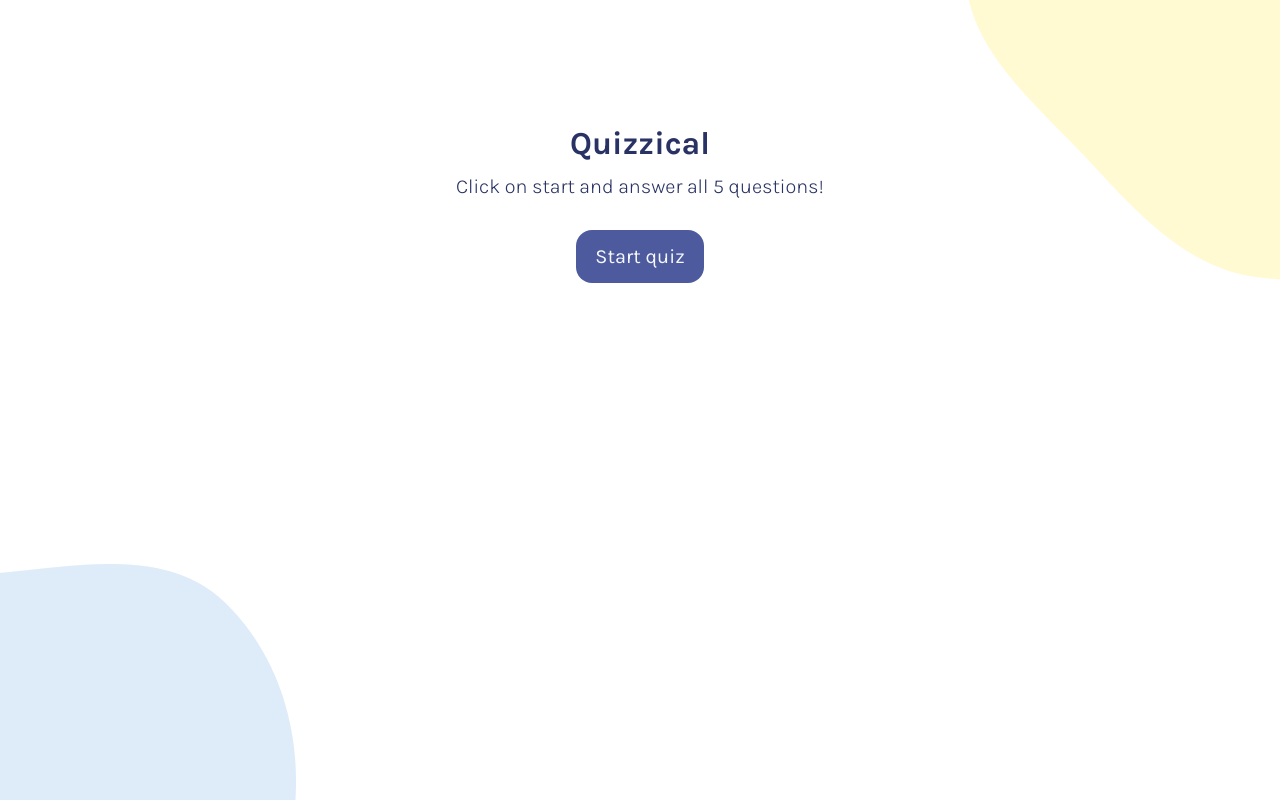
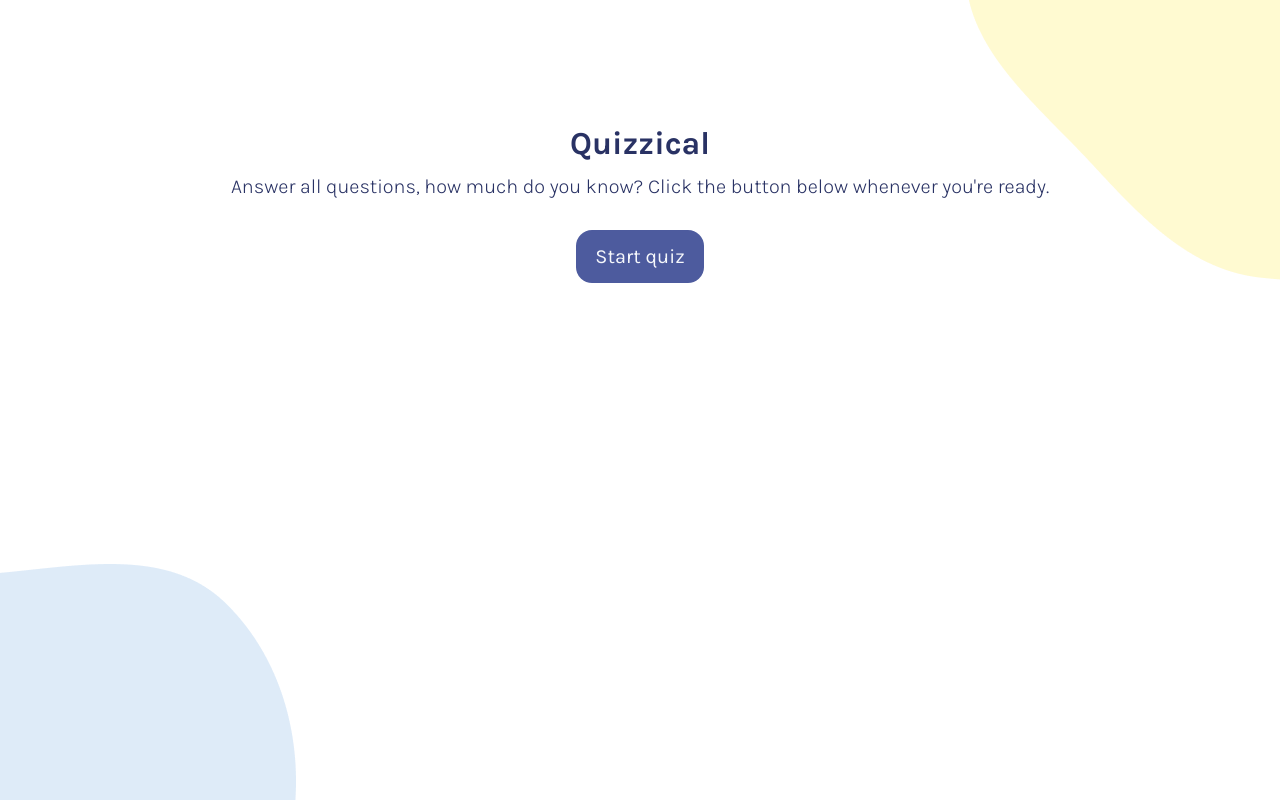
Before and after one commit to Unikv1/quizzical-react-fd, a React (Vite) app: page / in a window 1280 px wide. Built offline with nearby package versions, Linux system fonts and the light colour scheme.

Commit message:
fixed description

```diff
--- a/src/components/App.jsx
+++ b/src/components/App.jsx
@@ -143,7 +143,7 @@ function App() {
       {!start && (
         <>
           <h1 className='quizzical--title'> Quizzical </h1>
-          <h2 className='quizzical--description'> Click on start and answer all 5 questions! </h2>
+          <h2 className='quizzical--description'> Answer all questions, how much do you know? Click the button below whenever you're ready. </h2>
           <button className='quizzical--button' onClick={() => setStart(true)}> Start quiz</button>
         </>
       )}
```
